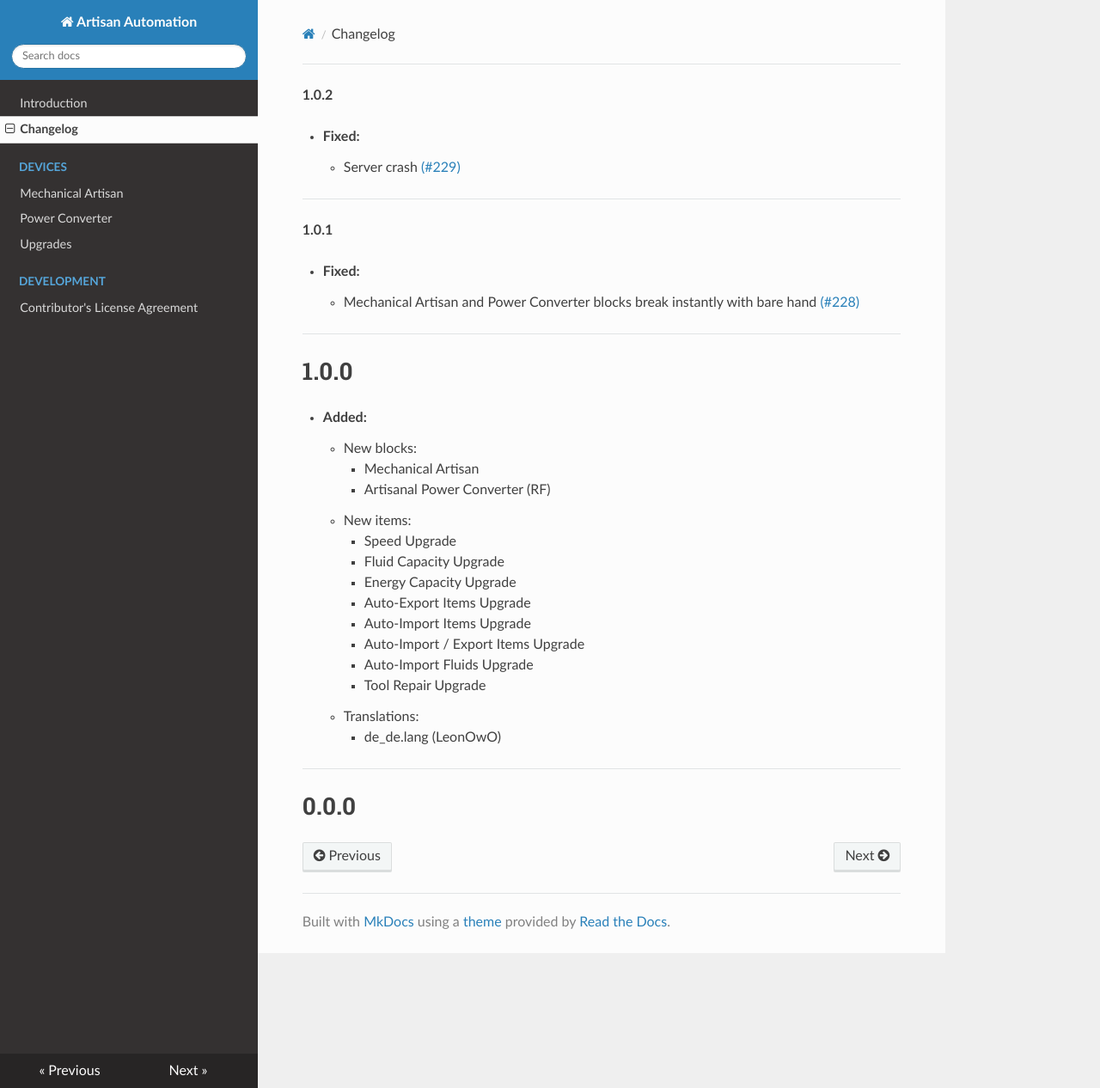
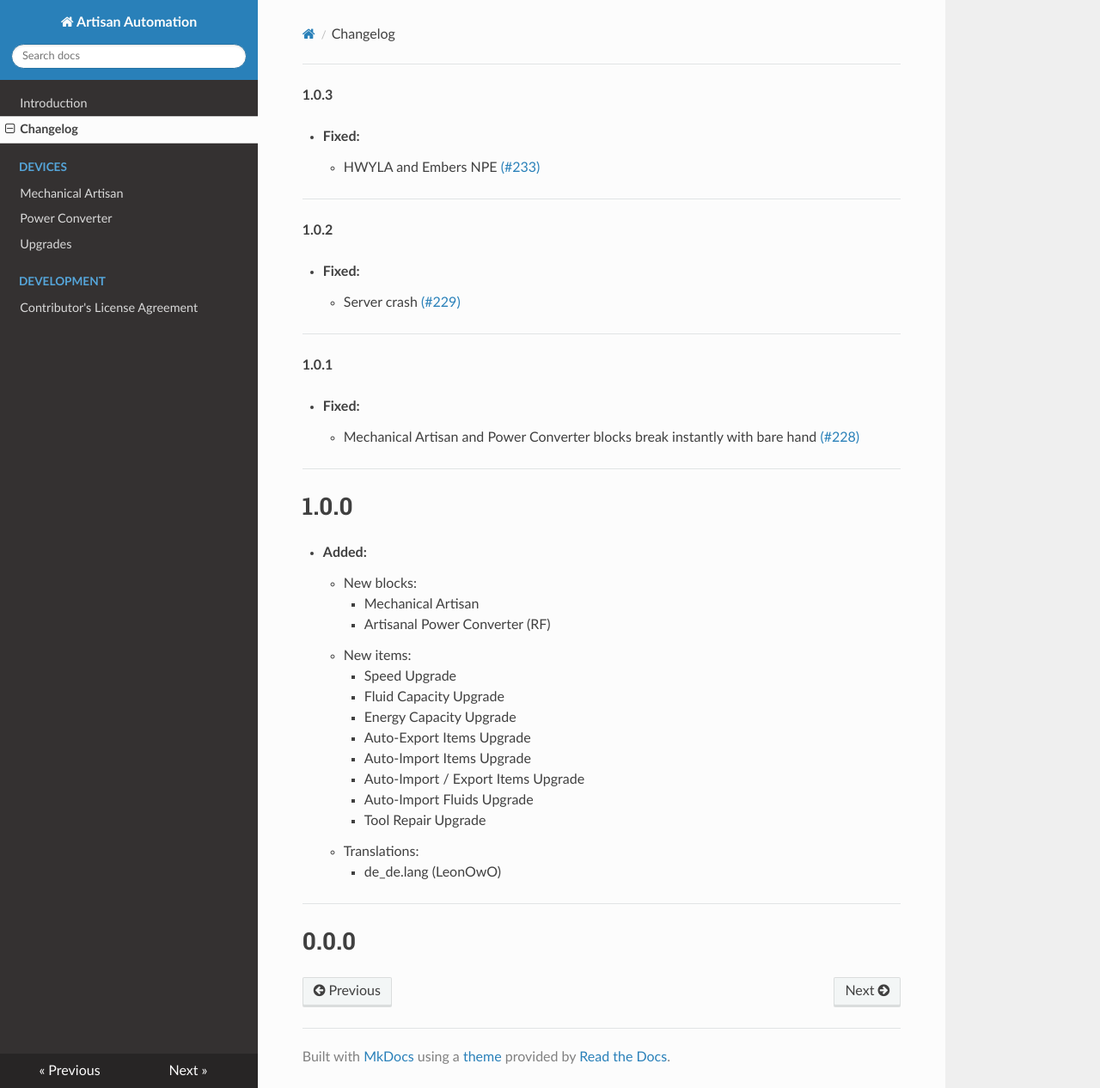
Before and after one commit to codetaylor/artisan-automation-1.12, an MkDocs documentation site: the page built from docs/changelog.md, in a window 1280 px wide and 1266 px high. Shown: the whole window at 86% size. Built offline with MkDocs 1.6.1, drawn with Linux system fonts in a browser that asks for light colours; nearby versions of some CDN libraries.

Commit message:
Fix codetaylor/artisan-worktables#233

```diff
--- a/docs/changelog.md
+++ b/docs/changelog.md
@@ -1,3 +1,10 @@
+**1.0.3**
+
+  * **Fixed:**
+    * HWYLA and Embers NPE [(#233)](https://github.com/codetaylor/artisan-worktables/issues/233)
+
+---
+
 **1.0.2**
 
   * **Fixed:**
```
Also changed, not shown: 1 other file.
